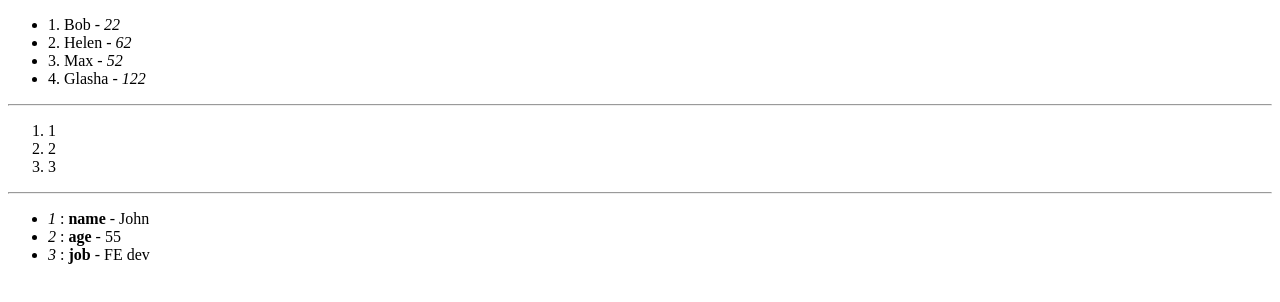
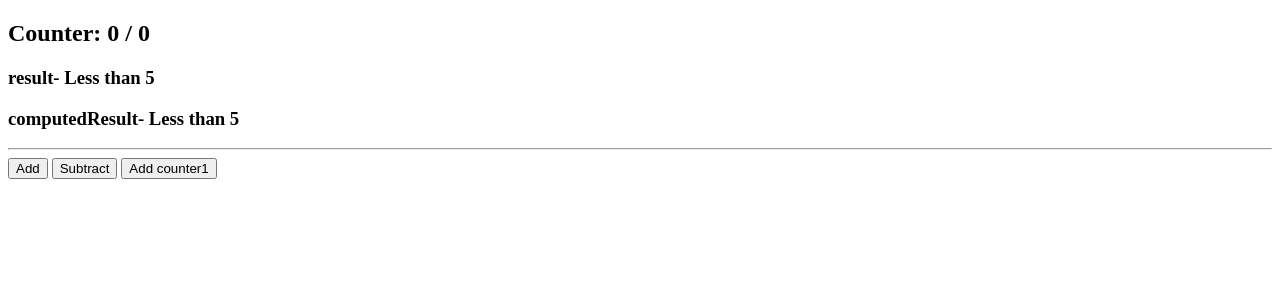
Before and after one commit to VitalGol/VueJS, a plain HTML site: page index.html in a window 1280 px wide. Drawn offline with nearby package versions, Linux system fonts and the light colour scheme.

Commit message:
computed:

```diff
--- a/index.html
+++ b/index.html
@@ -10,17 +10,13 @@
 
 <body>
 	<div id="app">
-		<ul>
-			<li v-for='(person, index) of people'>{{index + 1}}. {{person.name}} - <i>{{person.age}}</i></li>
-		</ul>
+		<h2>Counter: {{counter}} / {{ counter1 }}</h2>
+		<h3>result- {{ result() }}</h3>
+		<h3>computedResult- {{ computedResult }}</h3>
 		<hr>
-		<ol>
-			<li v-for='num of 3'>{{num}}</li>
-		</ol>
-		<hr>
-		<ul>
-			<li v-for='(value, key, index) in person'><em>{{index + 1}}</em> : <b>{{key}}</b> - {{value}}</li>
-		</ul>
+		<button @click='addCounter'>Add</button>
+		<button @click='subCounter'>Subtract</button>
+		<button @click='counter1++'>Add counter1</button>
 	</div>
 	<script src="https://cdn.jsdelivr.net/npm/vue/dist/vue.js"></script>
 	<script src="script.js"></script>
--- a/script.js
+++ b/script.js
@@ -1,32 +1,26 @@
 var app = new Vue({
 	el: '#app',
 	data: {
-		people: [{
-				name: 'Bob',
-				age: 22,
-				color: 'brown'
-			},
-			{
-				name: 'Helen',
-				age: 62,
-				color: 'brown'
-			},
-			{
-				name: 'Max',
-				age: 52,
-				color: 'brown'
-			},
-			{
-				name: 'Glasha',
-				age: 122,
-				color: 'brown'
-			}
-		],
-		person: {
-			name: 'John',
-			age: 55,
-			job: 'FE dev'
+		counter: 0,
+		counter1: 0
+
+	},
+	computed: {
+		computedResult: function () {
+			console.log('computedResult');
+			return this.counter > 5 ? 'More than 5' : 'Less than 5';
 		}
-
+	},
+	methods: {
+		addCounter: function() {
+			this.counter++;
+		},
+		subCounter: function () {
+			this.counter--;
+		},
+		result: function() {
+			console.log('result');
+			return this.counter > 5 ? 'More than 5' : 'Less than 5';
+		}
 	}
 });
```
